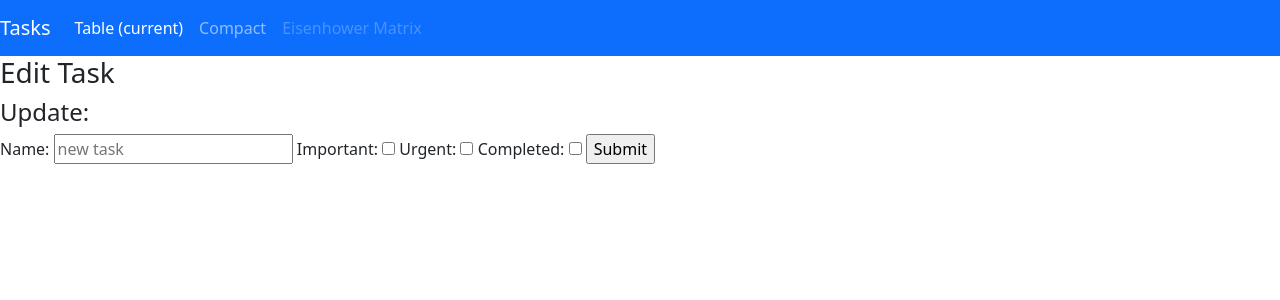
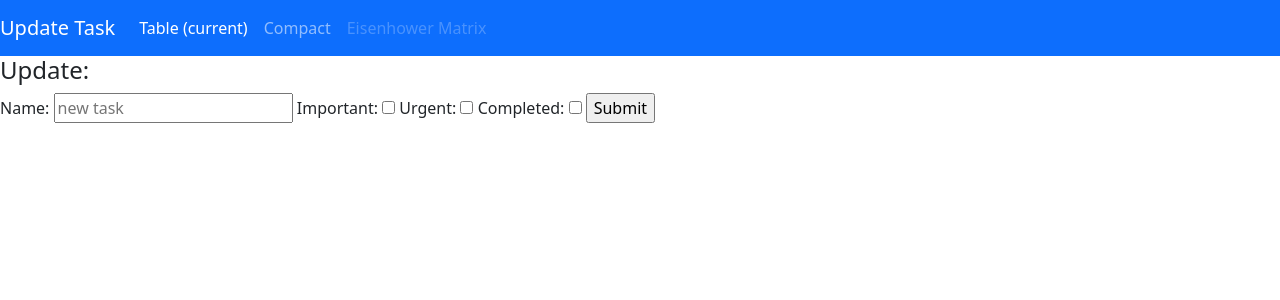
Before and after one commit to greg-latuszek/django_eisenhowermatrix, a Django app: template tasks/templates/tasks/update_task.html in a window 1280 px wide. Shown: the top 300 px of the page. Run offline with Django 4.2, Linux system fonts and the light colour scheme; the template is opened without the code that fills it: values that come from a table or form of the project are taken from there, others are empty.

Commit message:
Contextual navbar-title

```diff
--- a/tasks/templates/tasks/delete.html
+++ b/tasks/templates/tasks/delete.html
@@ -1,6 +1,7 @@
 {% extends 'base.html' %}
 
 {% block nav-style %}navbar-expand-lg navbar-dark bg-danger{% endblock nav-style%}
+{% block nav-title %}Delete Task{% endblock nav-title %}
 
 {% block content %}
 
--- a/tasks/templates/tasks/update_task.html
+++ b/tasks/templates/tasks/update_task.html
@@ -1,10 +1,9 @@
 {% extends 'base.html' %}
 
 {% block nav-style %}navbar-expand-lg navbar-dark bg-primary{% endblock nav-style%}
+{% block nav-title %}Update Task{% endblock nav-title %}
 
 {% block content %}
-
-<h3>Edit Task</h3>
 
 <form method="POST" action="">
     <h4>Update:</h4>
--- a/templates/base.html
+++ b/templates/base.html
@@ -36,7 +36,7 @@
     <header>
         <nav class="navbar navbar-default navbar-static-top
         {% block nav-style %}{% endblock %}">
-            <a class="navbar-brand mb-0 h1">Tasks</a>
+            <a class="navbar-brand mb-0 h1">{% block nav-title %}Tasks{% endblock nav-title %}</a>
             <button type="button" class="navbar-toggler"
                     data-bs-toggle="collapse"
                     data-bs-target=".navbar-collapse"
```
